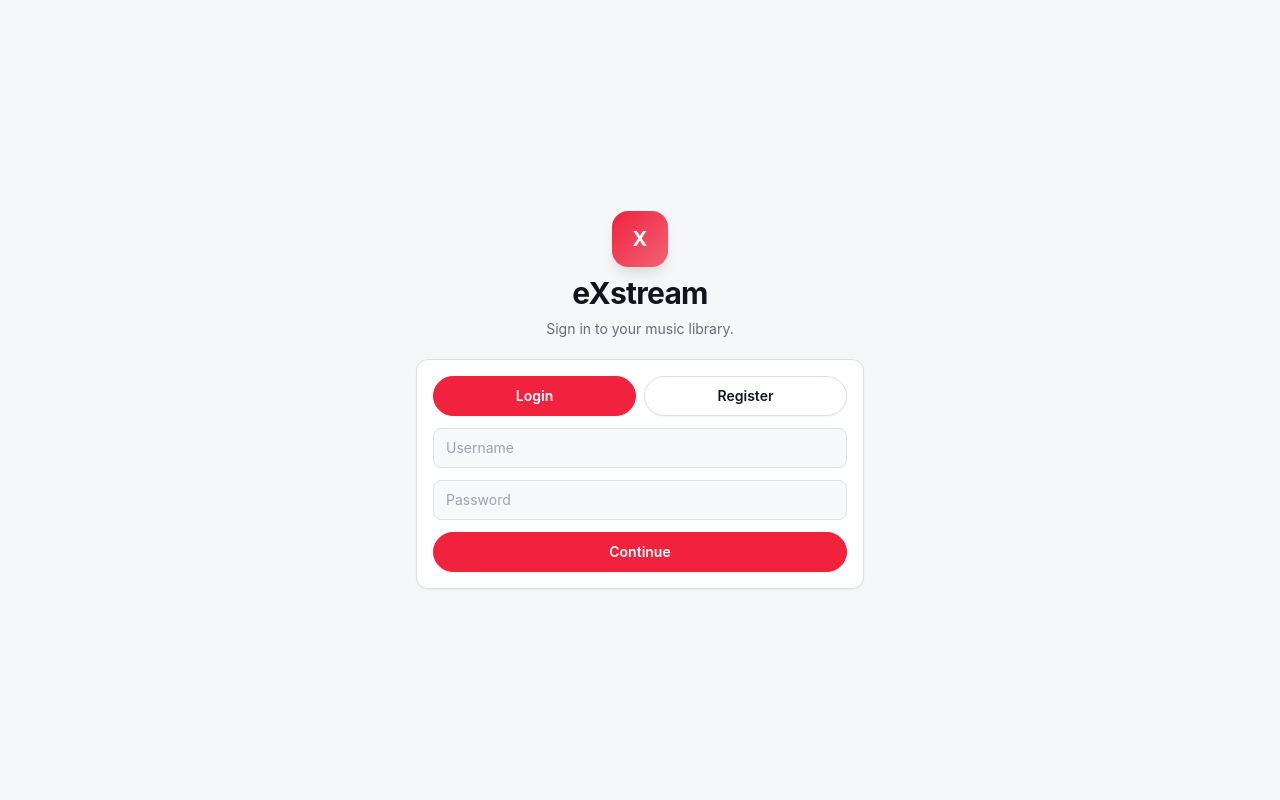
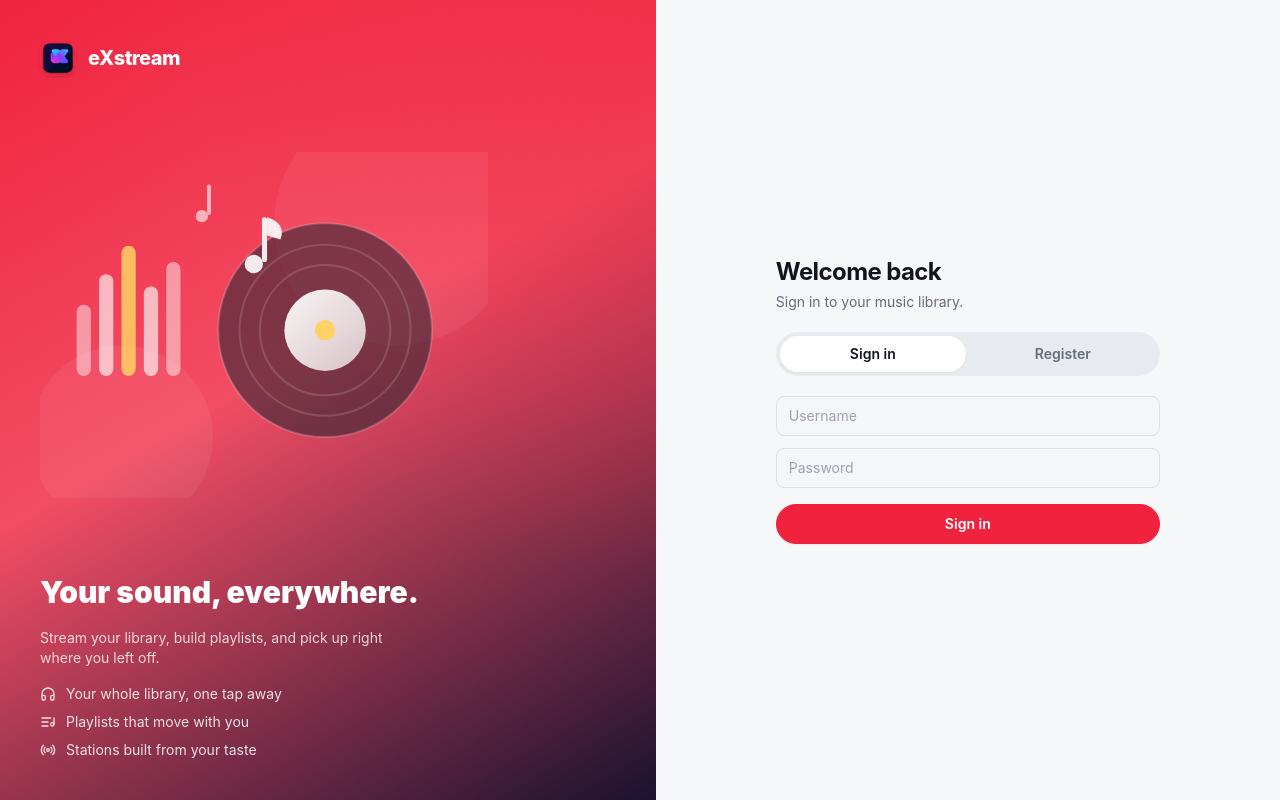
Before and after one commit to code-by-sia/eXstream, a React (Vite) app in the folder web/: page /login in a window 1280 px wide. Built offline with nearby package versions, Linux system fonts and the light colour scheme.

Commit message:
feat(ui): redesign login page
Replace the dated centered card with a modern split layout: a gradient
brand panel with a music-themed illustration, tagline, and feature list
on the left, and a clean segmented sign-in/register form on the right.
Collapses to a centered compact form on small screens.

```diff
--- a/web/src/components/AuthPanel.jsx
+++ b/web/src/components/AuthPanel.jsx
@@ -4,18 +4,22 @@ import { useNavigate } from "react-router-dom";
 import { request } from "../api/client.js";
 import { usePlayerStore } from "../store/usePlayerStore.js";
 import { Button } from "./ui/button.jsx";
-import { Card, CardContent } from "./ui/card.jsx";
 import { EmojiAvatarSelector } from "./EmojiAvatarSelector.jsx";
 import { Input } from "./ui/input.jsx";
 
 export function AuthPanel({ refresh }) {
   const [mode, setMode] = useState("login");
+  const [error, setError] = useState("");
+  const [busy, setBusy] = useState(false);
   const navigate = useNavigate();
   const setToken = usePlayerStore((s) => s.setToken);
   const setProfile = usePlayerStore((s) => s.setProfile);
 
   async function submit(event) {
     event.preventDefault();
+    setBusy(true);
+    setError("");
+    try {
       const form = new FormData(event.currentTarget);
       const result = await request(`/auth/${mode}`, {
         method: "POST",
@@ -25,24 +29,35 @@ export function AuthPanel({ refresh }) {
       setProfile(result);
       await refresh();
       navigate("/");
+    } catch (failure) {
+      setError(failure.message || "Something went wrong. Please try again.");
+      setBusy(false);
+    }
   }
 
   return (
-    <Card>
-      <CardContent className="auth-card-content">
-        <form className="auth-form" onSubmit={(event) => submit(event).catch(alert)}>
-          <div className="auth-mode-grid">
-            <Button type="button" variant={mode === "login" ? "default" : "outline"} onClick={() => setMode("login")}>Login</Button>
-            <Button type="button" variant={mode === "register" ? "default" : "outline"} onClick={() => setMode("register")}>Register</Button>
+    <div className="auth-panel">
+      <div className="auth-heading">
+        <h1 className="auth-title">{mode === "login" ? "Welcome back" : "Create your account"}</h1>
+        <p className="auth-subtitle">{mode === "login" ? "Sign in to your music library." : "Join eXstream and start listening."}</p>
       </div>
-          <Input name="username" placeholder="Username" autoComplete="username" required />
-          {mode === "register" && <Input name="profileName" placeholder="Profile Name" autoComplete="name" required />}
-          {mode === "register" && <Input name="email" placeholder="Email" type="email" autoComplete="email" required />}
+
+      <div className="auth-segments" role="tablist">
+        <button type="button" role="tab" aria-selected={mode === "login"} className={mode === "login" ? "auth-segment auth-segment-active" : "auth-segment"} onClick={() => setMode("login")}>Sign in</button>
+        <button type="button" role="tab" aria-selected={mode === "register"} className={mode === "register" ? "auth-segment auth-segment-active" : "auth-segment"} onClick={() => setMode("register")}>Register</button>
+      </div>
+
+      <form className="auth-form" onSubmit={(event) => submit(event).catch(() => setBusy(false))}>
+        <Input name="username" placeholder="Username" autoComplete="username" required disabled={busy} />
+        {mode === "register" && <Input name="profileName" placeholder="Profile name" autoComplete="name" required disabled={busy} />}
+        {mode === "register" && <Input name="email" placeholder="Email" type="email" autoComplete="email" required disabled={busy} />}
         {mode === "register" && <EmojiAvatarSelector />}
-          <Input name="password" placeholder="Password" type="password" autoComplete={mode === "register" ? "new-password" : "current-password"} required />
-          <Button type="submit">Continue</Button>
+        <Input name="password" placeholder="Password" type="password" autoComplete={mode === "register" ? "new-password" : "current-password"} required disabled={busy} />
+        {error ? <p className="upload-message-error">{error}</p> : null}
+        <Button type="submit" className="auth-submit" disabled={busy}>
+          {busy ? "Please wait…" : mode === "login" ? "Sign in" : "Create account"}
+        </Button>
       </form>
-      </CardContent>
-    </Card>
+    </div>
   );
 }
--- /dev/null
+++ b/web/src/components/LoginIllustration.jsx
@@ -0,0 +1,53 @@
+import React from "react";
+
+// undraw-style flat illustration (music / listening), drawn on the brand
+// panel's gradient. Uses light tones plus one warm accent so it reads on the
+// coloured background without external assets.
+export function LoginIllustration() {
+  return (
+    <svg className="auth-illustration" viewBox="0 0 440 340" fill="none" xmlns="http://www.w3.org/2000/svg" role="img" aria-label="Listening to music">
+      <defs>
+        <linearGradient id="discFace" x1="0" y1="0" x2="1" y2="1">
+          <stop offset="0" stopColor="#ffffff" stopOpacity="0.95" />
+          <stop offset="1" stopColor="#ffffff" stopOpacity="0.7" />
+        </linearGradient>
+      </defs>
+
+      {/* soft backdrop blobs */}
+      <circle cx="350" cy="70" r="120" fill="#ffffff" opacity="0.06" />
+      <circle cx="80" cy="280" r="90" fill="#ffffff" opacity="0.06" />
+
+      {/* equalizer bars */}
+      <g opacity="0.85">
+        <rect x="36" y="150" width="14" height="70" rx="7" fill="#ffffff" opacity="0.55" />
+        <rect x="58" y="120" width="14" height="100" rx="7" fill="#ffffff" opacity="0.75" />
+        <rect x="80" y="92" width="14" height="128" rx="7" fill="#ffd166" />
+        <rect x="102" y="132" width="14" height="88" rx="7" fill="#ffffff" opacity="0.75" />
+        <rect x="124" y="108" width="14" height="112" rx="7" fill="#ffffff" opacity="0.55" />
+      </g>
+
+      {/* vinyl record */}
+      <g transform="translate(280 175)">
+        <circle r="105" fill="#1f2430" opacity="0.55" />
+        <circle r="105" fill="none" stroke="#ffffff" strokeOpacity="0.18" strokeWidth="2" />
+        <circle r="84" fill="none" stroke="#ffffff" strokeOpacity="0.14" strokeWidth="2" />
+        <circle r="64" fill="none" stroke="#ffffff" strokeOpacity="0.14" strokeWidth="2" />
+        <circle r="40" fill="url(#discFace)" />
+        <circle r="10" fill="#ffd166" />
+      </g>
+
+      {/* floating notes */}
+      <g fill="#ffffff">
+        <g opacity="0.9" transform="translate(196 70)">
+          <rect x="22" y="-6" width="5" height="44" rx="2.5" />
+          <circle cx="14" cy="40" r="9" />
+          <path d="M27 -6 C40 -2 44 6 40 16 L27 12 Z" />
+        </g>
+        <g opacity="0.6" transform="translate(150 36)">
+          <rect x="14" y="-4" width="4" height="30" rx="2" />
+          <circle cx="9" cy="27" r="6" />
+        </g>
+      </g>
+    </svg>
+  );
+}
--- a/web/src/pages/LoginPage.jsx
+++ b/web/src/pages/LoginPage.jsx
@@ -1,16 +1,36 @@
 import React from "react";
+import { Headphones, ListMusic, Radio } from "lucide-react";
 import { AuthPanel } from "../components/AuthPanel.jsx";
+import { LoginIllustration } from "../components/LoginIllustration.jsx";
 
 export function LoginPage({ refresh }) {
   return (
-    <main className="login-shell">
-      <section className="login-panel">
-        <div className="login-brand">
-          <span className="login-logo">X</span>
-          <h1 className="login-title">eXstream</h1>
-          <p className="login-subtitle">Sign in to your music library.</p>
+    <main className="auth-shell">
+      <section className="auth-brand">
+        <div className="auth-brand-head">
+          <img src="/icons/icon.svg" alt="" className="auth-brand-logo" />
+          <span className="auth-brand-name">eXstream</span>
         </div>
-        <AuthPanel refresh={refresh} />
+        <LoginIllustration />
+        <div className="auth-brand-copy">
+          <h2 className="auth-brand-title">Your sound, everywhere.</h2>
+          <p className="auth-brand-text">Stream your library, build playlists, and pick up right where you left off.</p>
+          <ul className="auth-brand-features">
+            <li><Headphones className="icon-sm" /> Your whole library, one tap away</li>
+            <li><ListMusic className="icon-sm" /> Playlists that move with you</li>
+            <li><Radio className="icon-sm" /> Stations built from your taste</li>
+          </ul>
+        </div>
+      </section>
+
+      <section className="auth-form-panel">
+        <div className="auth-form-inner">
+          <div className="auth-compact-brand">
+            <img src="/icons/icon.svg" alt="" className="auth-brand-logo" />
+            <span className="auth-brand-name">eXstream</span>
+          </div>
+          <AuthPanel refresh={refresh} />
+        </div>
       </section>
     </main>
   );
--- a/web/src/styles/components.css
+++ b/web/src/styles/components.css
@@ -277,28 +277,113 @@
         @apply truncate;
     }
 
-    .login-shell {
-        @apply grid min-h-screen place-items-center bg-background p-6;
+    .auth-shell {
+        @apply grid min-h-screen bg-background;
     }
 
-    .login-panel {
-        @apply grid w-full max-w-md gap-5;
+    .auth-brand {
+        @apply hidden;
+        background:
+            radial-gradient(120% 120% at 100% 0%, hsl(var(--primary) / 0.55), transparent 60%),
+            linear-gradient(150deg, hsl(var(--primary)) 0%, hsl(var(--primary) / 0.8) 45%, #1a1230 100%);
     }
 
-    .login-brand {
-        @apply grid justify-items-center gap-2 text-center;
+    .auth-brand-head {
+        @apply flex items-center gap-3;
     }
 
-    .login-logo {
-        @apply grid h-14 w-14 place-items-center rounded-2xl bg-gradient-to-br from-primary to-primary/70 text-xl font-bold text-white shadow-lg;
+    .auth-brand-logo {
+        @apply h-9 w-9 rounded-xl shadow;
     }
 
-    .login-title {
-        @apply text-3xl font-bold tracking-tight;
+    .auth-brand-name {
+        @apply text-xl font-extrabold tracking-tight text-white;
     }
 
-    .login-subtitle {
+    .auth-illustration {
+        @apply w-full max-w-md;
+    }
+
+    .auth-brand-copy {
+        @apply grid gap-4 text-white;
+    }
+
+    .auth-brand-title {
+        @apply text-3xl font-black leading-tight;
+    }
+
+    .auth-brand-text {
+        @apply max-w-sm text-sm text-white/80;
+    }
+
+    .auth-brand-features {
+        @apply m-0 grid list-none gap-2 p-0 text-sm text-white/85;
+    }
+
+    .auth-brand-features li {
+        @apply flex items-center gap-2.5;
+    }
+
+    .auth-form-panel {
+        @apply grid place-items-center p-6;
+    }
+
+    .auth-form-inner {
+        @apply grid w-full max-w-sm gap-6;
+    }
+
+    .auth-compact-brand {
+        @apply flex items-center justify-center gap-2.5;
+    }
+
+    .auth-compact-brand .auth-brand-name {
+        @apply text-foreground;
+    }
+
+    .auth-panel {
+        @apply grid gap-5;
+    }
+
+    .auth-heading {
+        @apply grid gap-1;
+    }
+
+    .auth-title {
+        @apply text-2xl font-bold tracking-tight;
+    }
+
+    .auth-subtitle {
         @apply text-sm text-muted;
+    }
+
+    .auth-segments {
+        @apply grid grid-cols-2 gap-1 rounded-full bg-accent p-1;
+    }
+
+    .auth-segment {
+        @apply min-h-9 cursor-pointer rounded-full border-0 bg-transparent text-sm font-semibold text-muted transition;
+    }
+
+    .auth-segment-active {
+        @apply bg-card text-foreground shadow-sm;
+    }
+
+    .auth-submit {
+        @apply mt-1 w-full;
+    }
+
+    @media (min-width: 860px) {
+        .auth-shell {
+            grid-template-columns: 1.05fr 1fr;
+        }
+
+        .auth-brand {
+            @apply flex flex-col justify-between gap-8 p-10;
+        }
+
+        .auth-compact-brand {
+            @apply hidden;
+        }
     }
 
     .library-page-shell {
@@ -897,14 +982,6 @@
         @apply break-all text-xs text-muted;
     }
 
-    .auth-card-content {
-        @apply p-4;
-    }
-
-    .auth-mode-grid {
-        @apply grid grid-cols-2 gap-2;
-    }
-
     .avatar-selector {
         @apply grid gap-2;
     }
```
Lines whose indentation alone changed are shown as unchanged.
